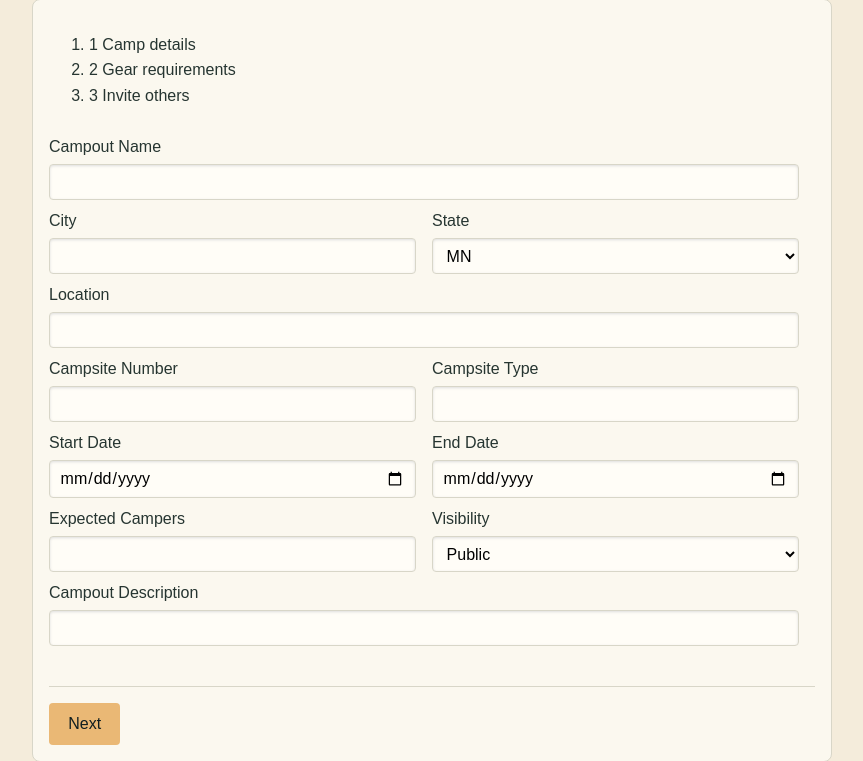
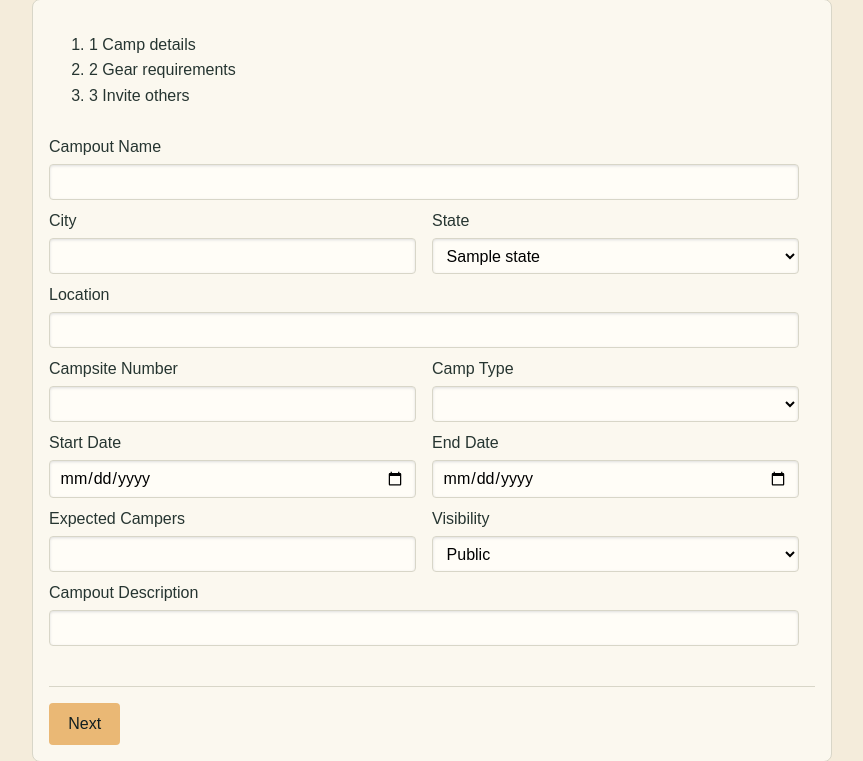
Before and after one commit to CSCI-5117-F26/developing-the-interactive-web-project-1-group-6, a Flask app: template appycampers/src/templates/create_camp.html in a window 1280 px wide. Shown: the part 284-1045 px from the top of the page, without its empty margins (0-863 px from the left). Run offline with Flask 3, Linux system fonts and the light colour scheme; the template is opened without the code that fills it: most values are stand-ins (such as "Sample title", 1, 10 or a date in 2020); some libraries are stand-ins or nearby versions.

Commit message:
html for previous commit

```diff
--- a/appycampers/src/templates/create_camp.html
+++ b/appycampers/src/templates/create_camp.html
@@ -35,7 +35,9 @@
               <div class="pure-u-1 pure-u-md-1-2">
                 <label for="state">State</label>
                 <select id="state" class="pure-u-23-24" required>
-                  <option>MN</option>
+                  {% for value, label in states.items() %}
+                  <option value="{{ value }}">{{ label }}</option>
+                  {% endfor %}
                 </select>
               </div>
 
@@ -50,8 +52,13 @@
               </div>
 
               <div class="pure-u-1 pure-u-md-1-2">
-                <label for="camp-type">Campsite Type</label>
-                <input id="camp-type" class="pure-u-23-24" type="text" />
+                <label for="camp-type">Camp Type</label>
+                <select id="camp-type" class="pure-u-23-24" required>
+                  <option selected value=""></option>
+                  {% for value, label in campout_types.items() %}
+                  <option value="{{ value }}">{{ label }}</option>
+                  {% endfor %}
+                </select>
               </div>
 
               <div class="pure-u-1 pure-u-md-1-2">
```
